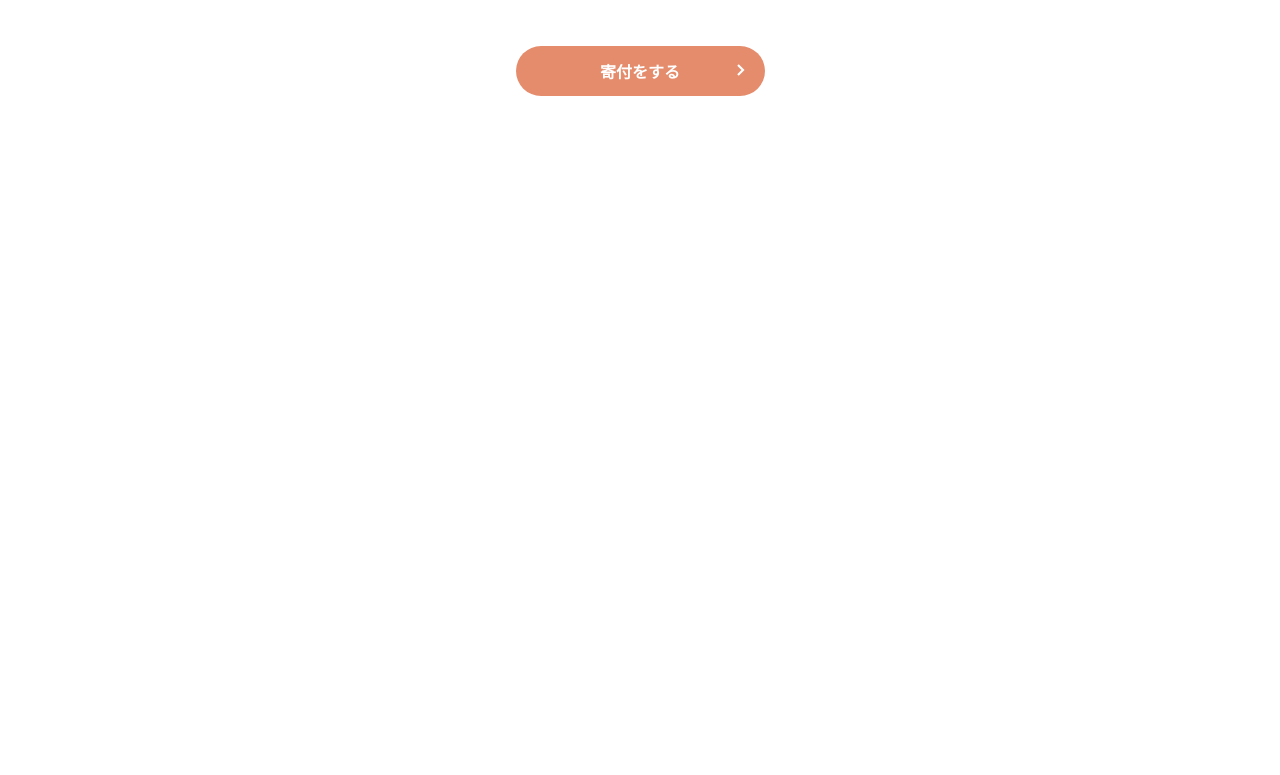
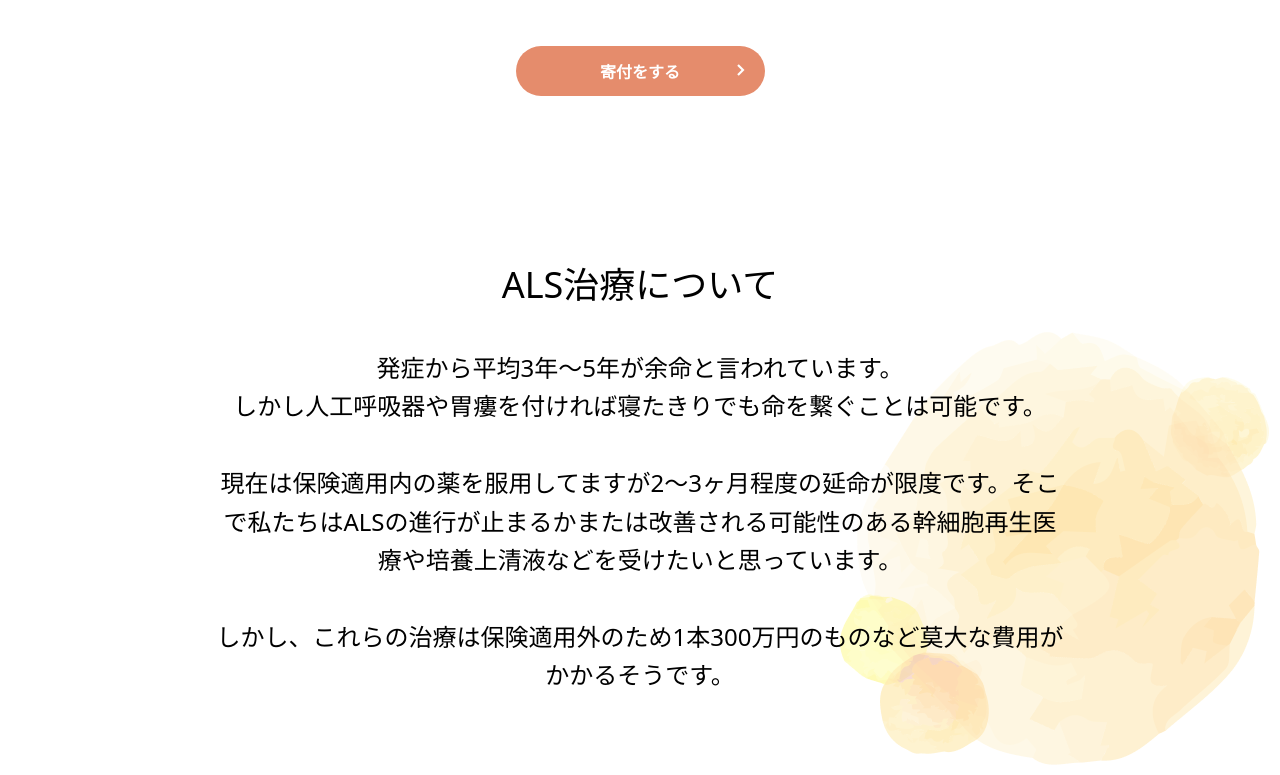
Before and after one commit to Nous-Creation/ALS-Project, a Next.js app: page / in a window 1280 px wide. Shown: the part 957-1732 px from the top of the page. Before the commit the page ends 1133 px from the top, so only its background shows below. Built offline with nearby package versions, Linux system fonts and the light colour scheme.

Commit message:
add: overview

```diff
--- /dev/null
+++ b/src/components/base/MedicalOverview/index.tsx
@@ -0,0 +1,54 @@
+import React from "react";
+import { styled } from "styled-components";
+
+const overview = `発症から平均3年〜5年が余命と言われています。\nしかし人工呼吸器や胃瘻を付ければ寝たきりでも命を繋ぐことは可能です。\n\n現在は保険適用内の薬を服用してますが2〜3ヶ月程度の延命が限度です。そこで私たちはALSの進行が止まるかまたは改善される可能性のある幹細胞再生医療や培養上清液などを受けたいと思っています。\n\nしかし、これらの治療は保険適用外のため1本300万円のものなど莫大な費用がかかるそうです。`;
+
+export const MedicalOverview = () => {
+  return (
+    <Container>
+      <Title>ALS治療について</Title>
+      <Overview>{overview}</Overview>
+    </Container>
+  );
+};
+
+const Container = styled.div`
+  width: 100vw;
+  padding: 80px 48px;
+  text-align: center;
+  background: url("/images/background2.png") no-repeat bottom 10px right 10px;
+`;
+
+const Title = styled.h2`
+  color: #000;
+  font-family: Noto Sans;
+  font-size: 36px;
+  font-style: normal;
+  font-weight: 400;
+  line-height: normal;
+  margin-bottom: 40px;
+
+  @media (max-width: 980px) {
+    font-size: 24px;
+    margin-bottom: 24px;
+  }
+`;
+
+const Overview = styled.p`
+  max-width: 850px;
+  width: 100%;
+  color: #000;
+  text-align: center;
+  font-family: Noto Sans;
+  font-size: 24px;
+  font-style: normal;
+  font-weight: 400;
+  line-height: 160%; /* 38.4px */
+  margin: 0 auto;
+  white-space: pre-wrap;
+
+  @media (max-width: 980px) {
+    font-size: 16px;
+    width: 85%;
+  }
+`;
--- a/src/components/base/index.ts
+++ b/src/components/base/index.ts
@@ -1,3 +1,4 @@
 export * from "./Header";
 export * from "./FirstView";
 export * from "./Profile";
+export * from "./MedicalOverview";
--- a/src/components/pages/top/index.tsx
+++ b/src/components/pages/top/index.tsx
@@ -1,4 +1,4 @@
-import { Header, FirstView, Profile } from "@/components/base";
+import { Header, FirstView, Profile, MedicalOverview } from "@/components/base";
 
 export const Top = () => {
   return (
@@ -6,6 +6,7 @@ export const Top = () => {
       <Header />
       <FirstView />
       <Profile />
+      <MedicalOverview />
     </div>
   );
 };
```
Also changed, not shown: public/images/background2.png (added).
